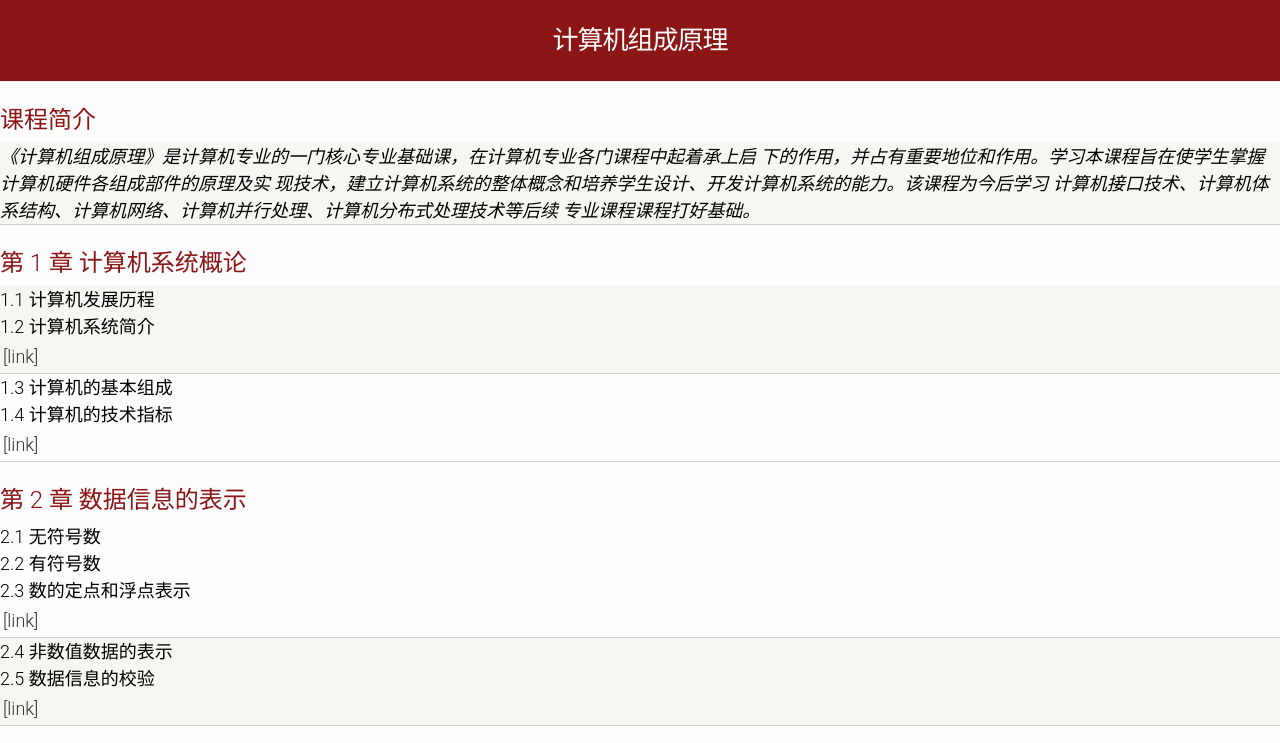
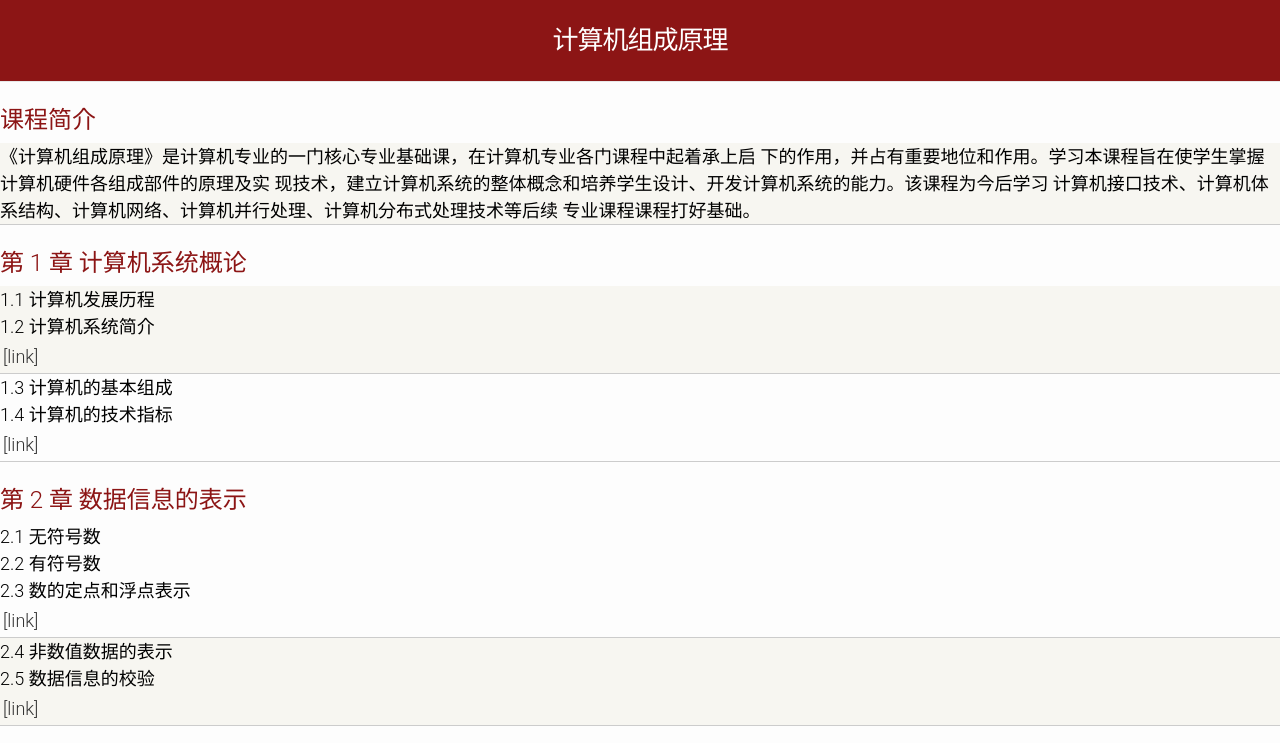
Before and after one commit to cosysuse/cosysuse.github.io, a website: page index.html in a window 1280 px wide. Shown: the top 743 px of the page. Drawn offline with Linux system fonts and the light colour scheme.

Commit message:
Refactor(Main): Remove italic.

```diff
--- a/index.html
+++ b/index.html
@@ -799,13 +799,11 @@
     <div class="materials-wrap">
         <div class="module-header">课程简介</div>
         <div class="materials-item">
-            <i>
-                《计算机组成原理》是计算机专业的一门核心专业基础课，在计算机专业各门课程中起着承上启
-                下的作用，并占有重要地位和作用。学习本课程旨在使学生掌握计算机硬件各组成部件的原理及实
-                现技术，建立计算机系统的整体概念和培养学生设计、开发计算机系统的能力。该课程为今后学习
-                计算机接口技术、计算机体系结构、计算机网络、计算机并行处理、计算机分布式处理技术等后续
-                专业课程课程打好基础。
-            </i>
+            《计算机组成原理》是计算机专业的一门核心专业基础课，在计算机专业各门课程中起着承上启
+            下的作用，并占有重要地位和作用。学习本课程旨在使学生掌握计算机硬件各组成部件的原理及实
+            现技术，建立计算机系统的整体概念和培养学生设计、开发计算机系统的能力。该课程为今后学习
+            计算机接口技术、计算机体系结构、计算机网络、计算机并行处理、计算机分布式处理技术等后续
+            专业课程课程打好基础。
         </div>
     </div>
 
```
